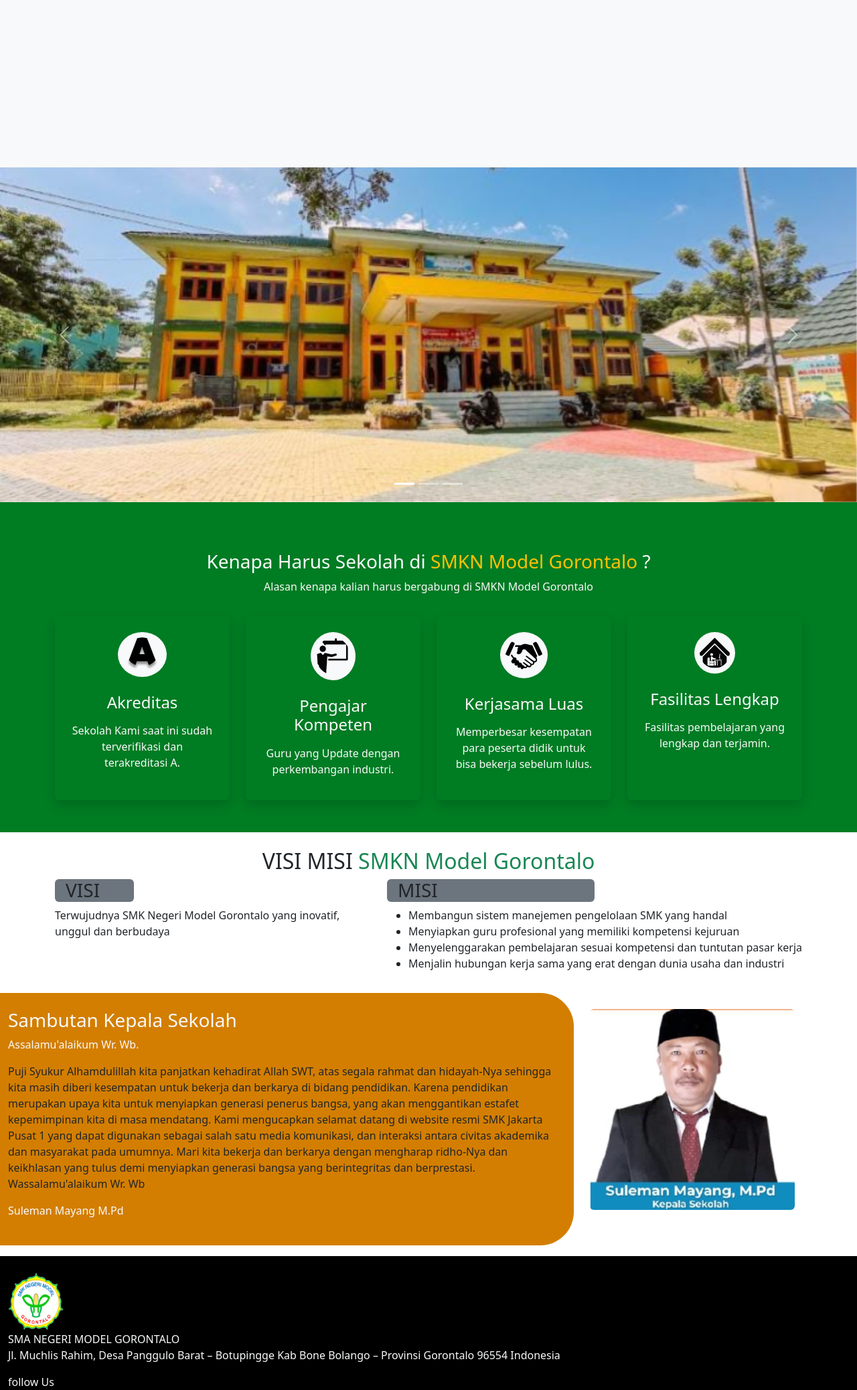
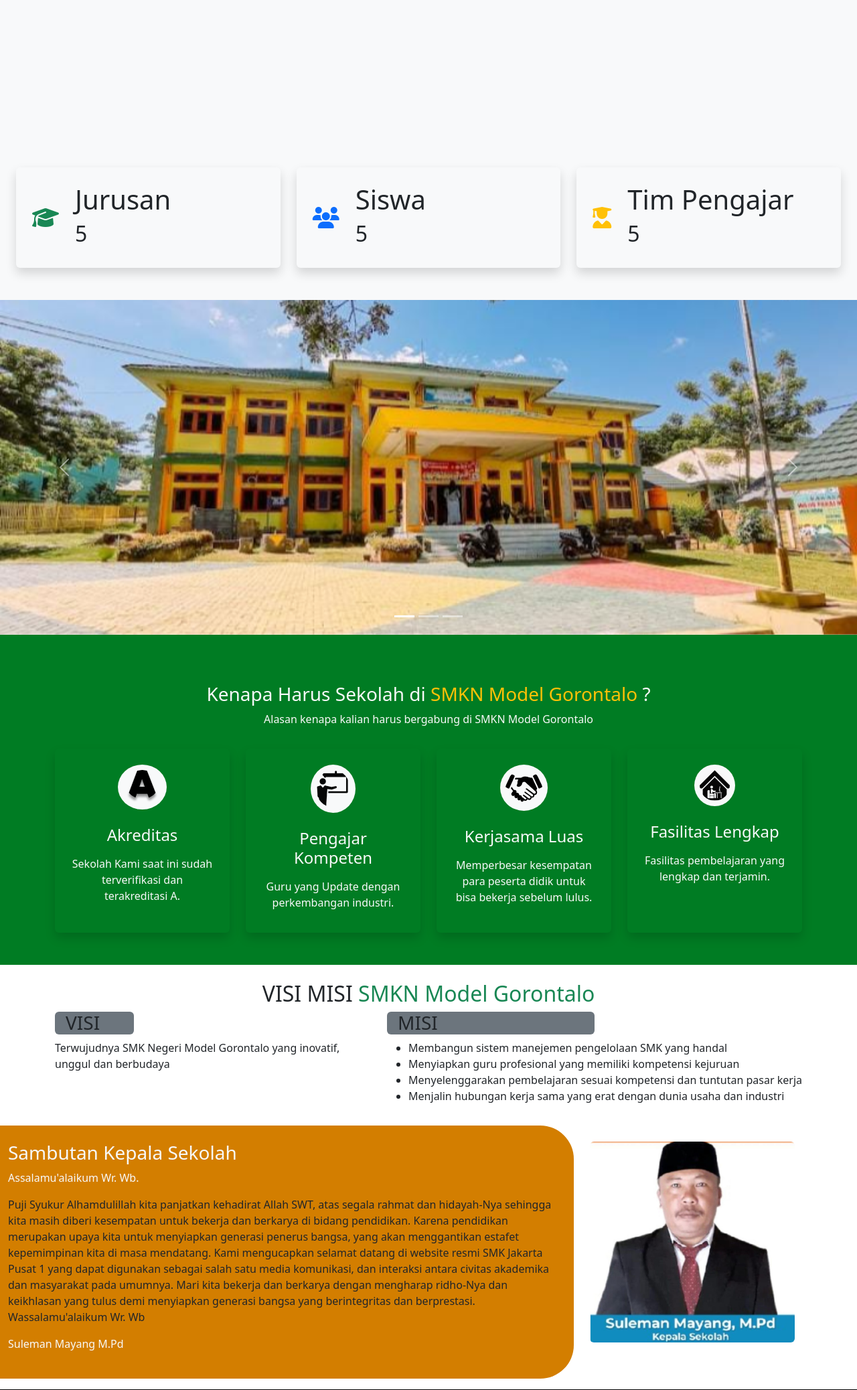
Before and after one commit to zYuna646/profile-sekolah-laravel, a Laravel app: page / in a window 1280 px wide. Shown: the part 550-2626 px from the top of the page at 67% size. Run offline with Laravel 10, Linux system fonts and the light colour scheme; some libraries are stand-ins or nearby versions.

Commit message:
landing-fix

```diff
--- a/resources/views/landing/index.blade.php
+++ b/resources/views/landing/index.blade.php
@@ -11,6 +11,7 @@
     <!-- <link rel="stylesheet" href="assets/css/bootstrap.min.css" /> -->
     <link href="https://cdn.jsdelivr.net/npm/bootstrap@5.3.2/dist/css/bootstrap.min.css" rel="stylesheet"
         integrity="sha384-T3c6CoIi6uLrA9TneNEoa7RxnatzjcDSCmG1MXxSR1GAsXEV/Dwwykc2MPK8M2HN" crossorigin="anonymous">
+        <link rel="stylesheet" href="https://cdnjs.cloudflare.com/ajax/libs/font-awesome/6.4.2/css/all.min.css" integrity="sha512-z3gLpd7yknf1YoNbCzqRKc4qyor8gaKU1qmn+CShxbuBusANI9QpRohGBreCFkKxLhei6S9CQXFEbbKuqLg0DA==" crossorigin="anonymous" referrerpolicy="no-referrer" />
     <!---- owl carousel -->
     <!-- <link rel="stylesheet" href="assets/css/owl.carousel.min.css" /> -->
     <!---- fontawesome/ icon ---->
@@ -39,7 +40,6 @@
                             Akademik
                         </a>
                         <ul class="dropdown-menu" aria-labelledby="navbarDropdownMenuLink">
-                            <li><a class="dropdown-item" href="#">Jumlah Siswa</a></li>
                             <li><a class="dropdown-item" href="#">Prestasi</a></li>
                             <li><a class="dropdown-item" href="#">Link E-Raport</a></li>
                         </ul>
@@ -101,6 +101,62 @@
         </div>
         <!--countener punya-->
     </section>
+
+    <div class="container-fluid pb-5 px-4 bg-light">
+        <div class="row">
+            <div class="col">
+                <div class="rounded shadow p-4">
+                    <div class="row">
+                        <div class="col-auto d-flex align-item-center">
+                            <i class="fa-solid fa-graduation-cap fa-2xl my-auto text-success"></i>
+                        </div>
+                        <div class="col">
+                            <div class="row">
+                                <h1>Jurusan</h1>
+                            </div>
+                            <div class="row">
+                                <h2>5</h2>
+                            </div>
+                        </div>
+                    </div>
+                </div>
+            </div>
+            <div class="col">
+                <div class="rounded shadow p-4">
+                    <div class="row">
+                        <div class="col-auto d-flex align-item-center">
+                            <i class="fa-solid fa-users fa-2xl my-auto text-primary"></i>
+                        </div>
+                        <div class="col">
+                            <div class="row">
+                                <h1>Siswa</h1>
+                            </div>
+                            <div class="row">
+                                <h2>5</h2>
+                            </div>
+                        </div>
+                    </div>
+                </div>
+            </div>
+            <div class="col">
+                <div class="rounded shadow p-4">
+                    <div class="row">
+                        <div class="col-auto d-flex align-item-center">
+                            <i class="fa-solid fa-user-graduate fa-2xl my-auto text-warning"></i>
+                        </div>
+                        <div class="col">
+                            <div class="row">
+                                <h1>Tim Pengajar</h1>
+                            </div>
+                            <div class="row">
+                                <h2>5</h2>
+                            </div>
+                        </div>
+                    </div>
+                </div>
+            </div>
+        </div>
+    </div>
 
 
     <!--- bagian banner -->
```
